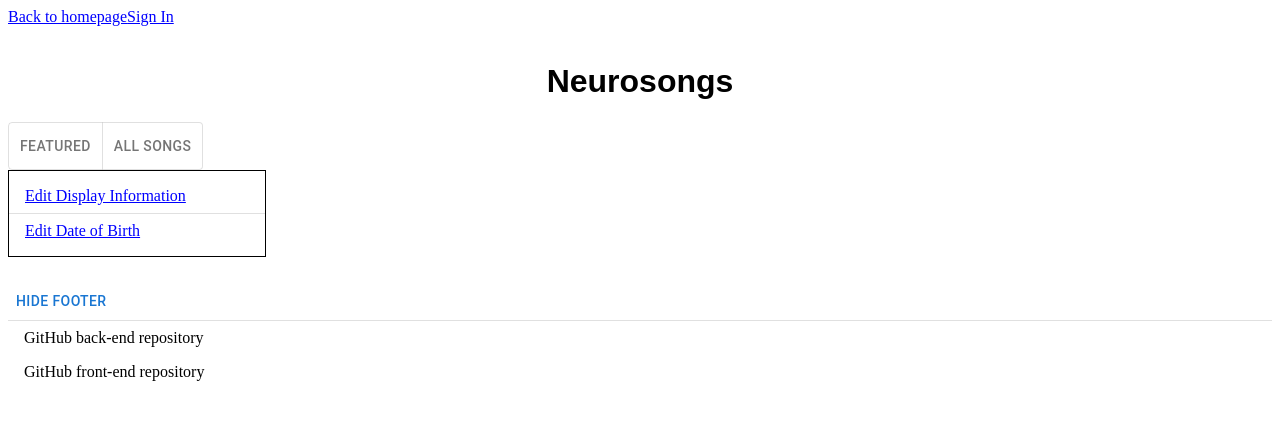
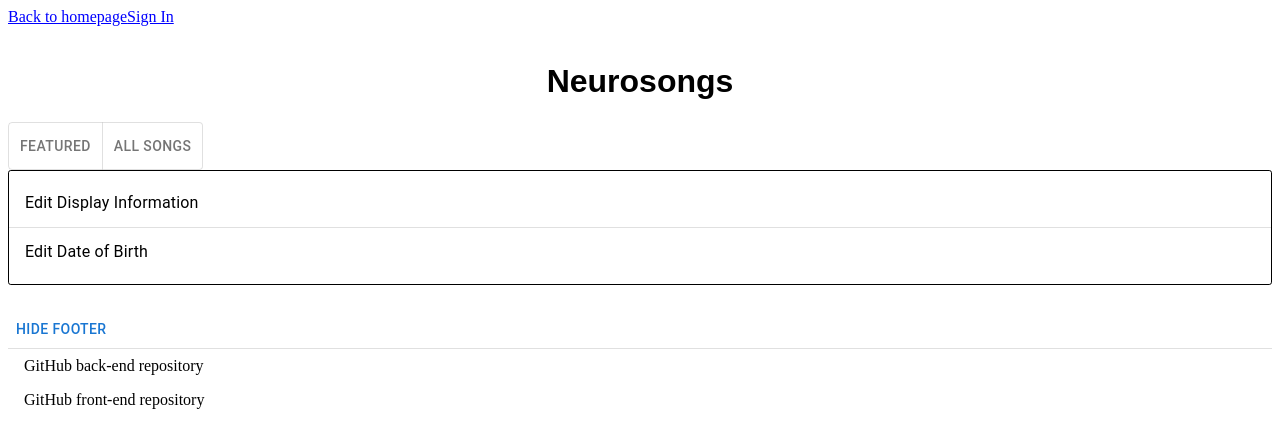
Before and after one commit to AlexMan123456/neurosongs-front-end, a React (Vite) app: page /users/settings in a window 1280 px wide. Shown: the top 448 px of the page. Built offline with nearby package versions, Linux system fonts and the light colour scheme; no server answers.

Commit message:
Slightly improved user settings page

```diff
--- a/src/components/users/settings/UserSettingsPage.jsx
+++ b/src/components/users/settings/UserSettingsPage.jsx
@@ -1,27 +1,30 @@
 import { Divider, List, ListItemButton, ListItemText } from "@mui/material"
-import UserDisplayInfoEditPage from "./UserDisplayInfoEditPage"
-import StyledLink from "../../styling/StyledLink"
 import { useContext } from "react"
 import { UserContext } from "../../../contexts/UserContext"
-import { useNavigate } from "react-router-dom"
+import { Link } from "react-router-dom"
 
 
 function UserSettingsPage(){
     const {signedInUser} = useContext(UserContext);
-    const navigate = useNavigate()
 
     return (<>
     <List sx={{
-            width: "20vw",
-            border: 0.5
+            border: 0.5,
+            borderRadius: 0.7
         }}
     >
-        <ListItemButton onClick={() => {navigate(`/users/settings/${signedInUser.user_id}/edit_display`)}}>
-            <StyledLink to={`/users/settings/${signedInUser.user_id}/edit_display`}>Edit Display Information</StyledLink>
+        <ListItemButton
+            component={Link}
+            to={`/users/settings/${signedInUser.user_id}/edit_display`}
+        >
+            <ListItemText primary="Edit Display Information"/>
         </ListItemButton>
         <Divider/>
-        <ListItemButton onClick={() => {navigate(`/users/settings/${signedInUser.user_id}/edit_date_of_birth`)}}>
-            <StyledLink to={`/users/settings/${signedInUser.user_id}/edit_date_of_birth`}>Edit Date of Birth</StyledLink>
+        <ListItemButton
+            component={Link}
+            to={`/users/settings/${signedInUser.user_id}/edit_date_of_birth`}
+        >
+            <ListItemText primary="Edit Date of Birth"/>
         </ListItemButton>
     </List>
     </>)
```
